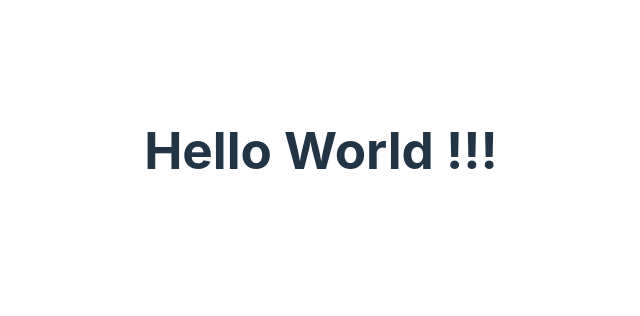
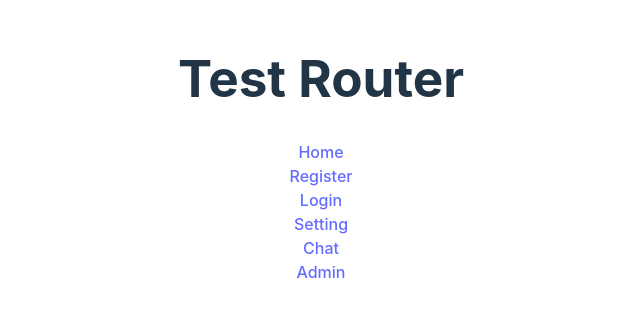
Before and after one commit to AnupongPakee/pj-dpu-StressCounselingChatbot, a React (Vite) app: page /pj-dpu-StressCounselingChatbot/test in a window 1280 px wide. Shown: the part 250-566 px from the top of the page, without its empty margins (319-959 px from the left). Built offline with nearby package versions, Linux system fonts and the light colour scheme.

Commit message:
update router

```diff
--- a/src/App.jsx
+++ b/src/App.jsx
@@ -1,6 +1,6 @@
 import { useState } from 'react'
 
-import './App.css'
+import { NavLink } from 'react-router-dom'
 
 function App() {
   const [count, setCount] = useState(0)
@@ -8,6 +8,7 @@ function App() {
   return (
     <div>
       <h1>Hello World !!!</h1>
+      <NavLink to={"/pj-dpu-StressCounselingChatbot/test"}>Go to Test</NavLink>
     </div>
   )
 }
--- a/src/main.jsx
+++ b/src/main.jsx
@@ -1,11 +1,14 @@
 import { StrictMode } from 'react'
 import { createRoot } from 'react-dom/client'
+import { RouterProvider } from 'react-router-dom'
 
-import './Responsive.css'
-import App from './App.jsx'
+import ROUTER from "./router/Router"
+import "./App.css"
+import "./style/Style.css"
+import "./Responsive.css"
 
 createRoot(document.getElementById('root')).render(
   <StrictMode>
-    <App />
+    <RouterProvider router={ROUTER} />
   </StrictMode>,
 )
--- a/src/test/Test.jsx
+++ b/src/test/Test.jsx
@@ -1,9 +1,18 @@
 import React from 'react'
+import { NavLink } from 'react-router-dom'
 
 function Test() {
-  return (
-    <div>Test</div>
-  )
+    return (
+        <div>
+            <h1>Test Router</h1>
+            <NavLink to={"/pj-dpu-StressCounselingChatbot/"}>Home</NavLink> <br />
+            <NavLink to={"/pj-dpu-StressCounselingChatbot/register"}>Register</NavLink> <br />
+            <NavLink to={"/pj-dpu-StressCounselingChatbot/login"}>Login</NavLink> <br />
+            <NavLink to={"/pj-dpu-StressCounselingChatbot/setting"}>Setting</NavLink> <br />
+            <NavLink to={"/pj-dpu-StressCounselingChatbot/chat"}>Chat</NavLink> <br />
+            <NavLink to={"/pj-dpu-StressCounselingChatbot/admin"}>Admin</NavLink>
+        </div>
+    )
 }
 
 export default Test
```
Also changed, not shown: src/router/Router.jsx (+42 -0 lines).
